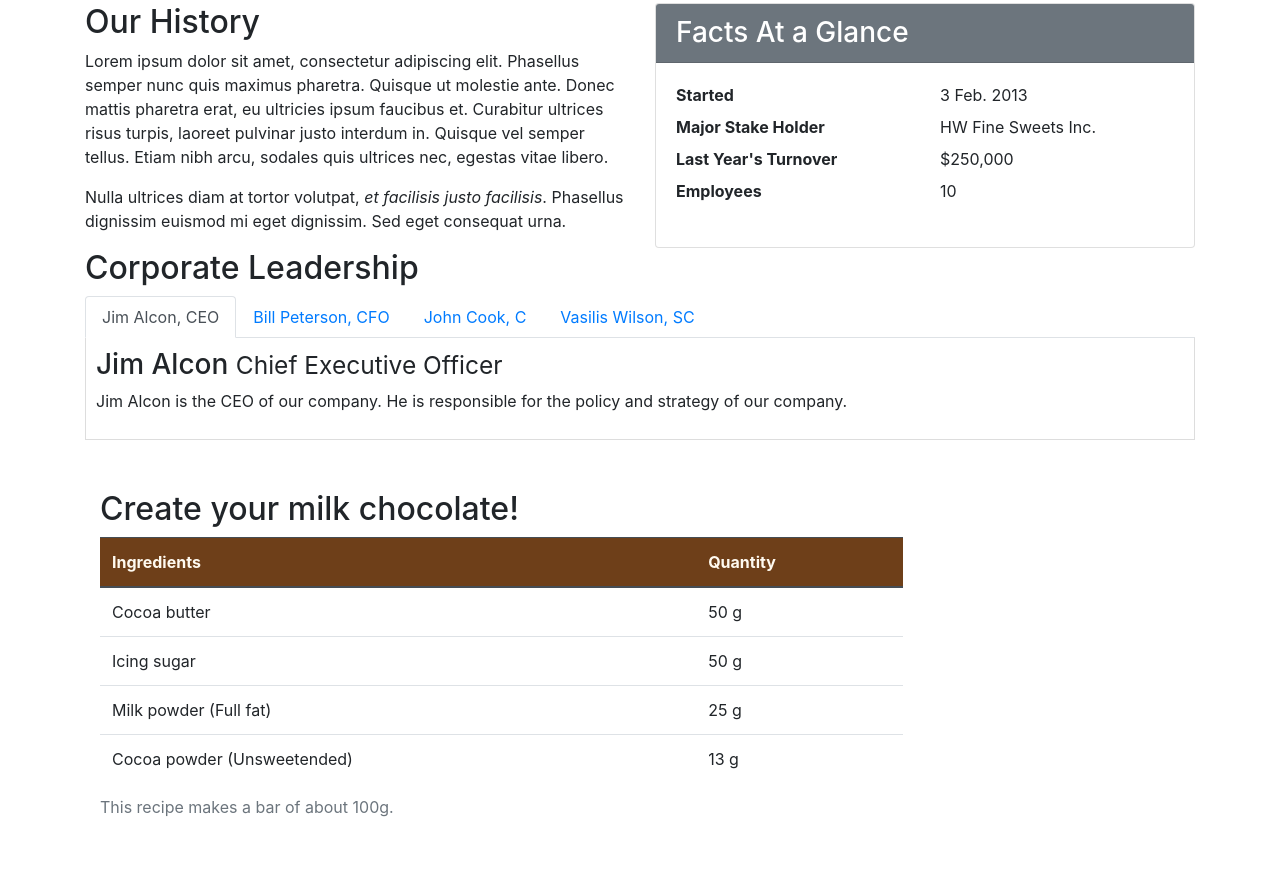
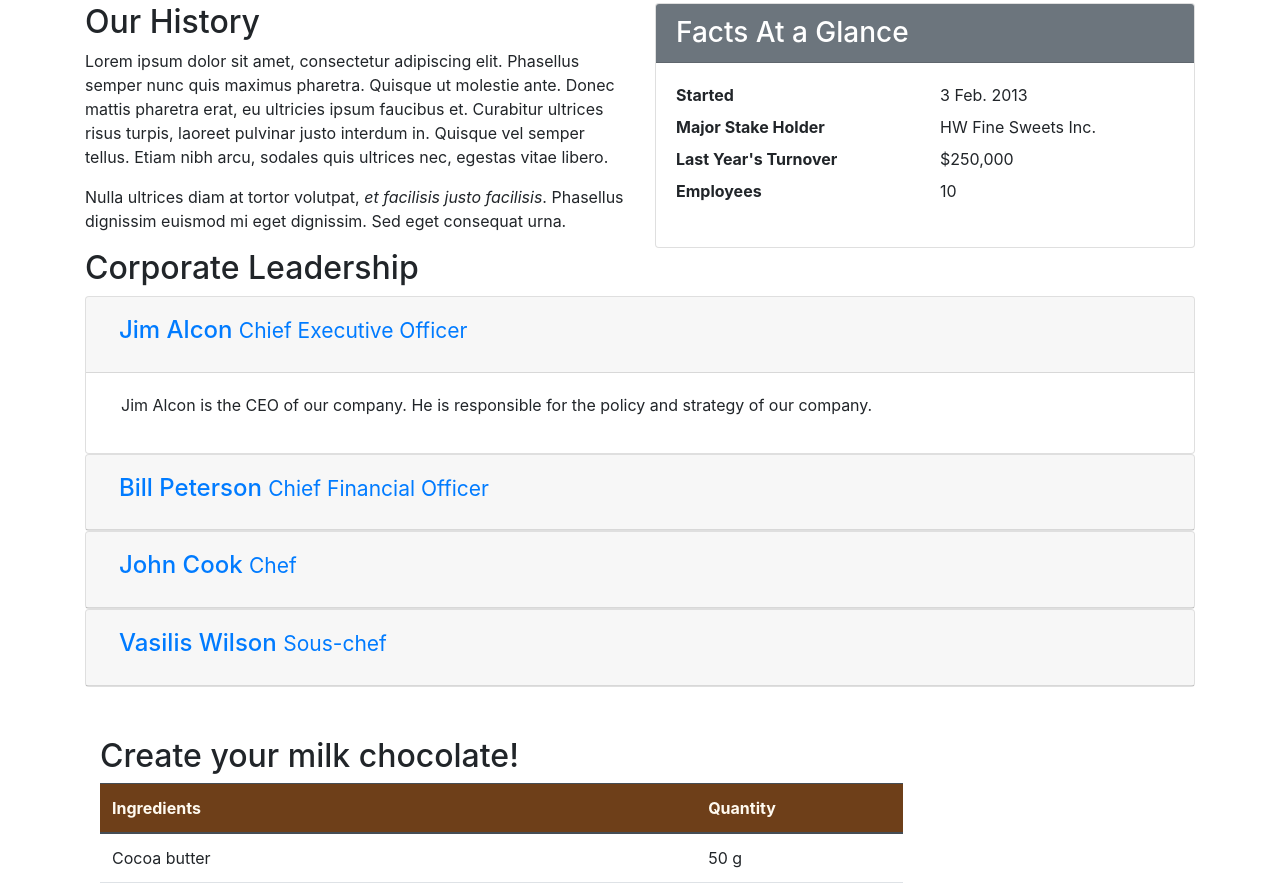
Before and after one commit to samadrezaei/leChocolat-1, a plain HTML site: page aboutus.html in a window 1280 px wide. Shown: the part 374-1261 px from the top of the page. Drawn offline with nearby package versions, Linux system fonts and the light colour scheme.

Commit message:
Accordion

```diff
--- a/aboutus.html
+++ b/aboutus.html
@@ -34,13 +34,11 @@
                 <ul class="navbar-nav">
                     <li class="nav-item"><a class="nav-link" href="./index.html"><span class="fa fa-home fa-lg"></span>
                             Home</a></li>
-                    <li class="nav-item active"><a class="nav-link" href="./aboutus.html"><span
-                                class="fa fa-info fa-lg"></span>
+                    <li class="nav-item active"><a class="nav-link" href="./aboutus.html"><span class="fa fa-info fa-lg"></span>
                             About</a></li>
                     <li class="nav-item"><a class="nav-link" href="#"><span class="fa fa-list fa-lg"></span> Menu</a>
                     </li>
-                    <li class="nav-item"><a class="nav-link" href="./contactus.html"><span
-                                class="fa fa-address-card fa-lg"></span>
+                    <li class="nav-item"><a class="nav-link" href="./contactus.html"><span class="fa fa-address-card fa-lg"></span>
                             Contact</a></li>
                 </ul>
             </div>
@@ -109,7 +107,7 @@
             <div class="col-12">
                 <h2>Corporate Leadership</h2>
 
-                <ul class="nav nav-tabs">
+                <!--  <ul class="nav nav-tabs">
                     <li class="nav-item">
                         <a class="nav-link active" href="#tab1" role="tab" data-toggle="tab"> Jim Alcon, CEO</a>
                     </li>
@@ -123,39 +121,65 @@
                         <a class="nav-link" href="#tab4" role="tab" data-toggle="tab"> Vasilis Wilson, SC</a>
                     </li>
                 </ul>
+            -->
 
-                <div class="tab-content">
-                    <div role="tabpanel" class="tab-pane fade show active" id="tab1">
-                        <h3>Jim Alcon <small>Chief Executive Officer </small></h3>
-                        <p class="d-none d-sm-block">Jim Alcon is the CEO of our company. He is responsible for the
-                            policy and
-                            strategy of our company.
-                        </p>
+                <div id="accordion">
+                    <div class="card">
+                        <div class="card-header" id="headingOne">
+                            <button class="btn btn-link" data-toggle="collapse" data-target="#collapseOne"
+                                aria-expanded="true" aria-controls="collapseOne">
+                                <h4>Jim Alcon <small>Chief Executive Officer </small></h4>
+                            </button>
+                        </div>
+                        <div id="collapseOne" class="collapse show" aria-labelledby="headingOne" data-parent="#accordion">
+                            <div class="card-body">
+                                <p class="col d-none d-sm-block">Jim Alcon is the CEO of our company. He is responsible
+                                    for the policy and strategy of our company. </p>
+                            </div>
+                        </div>
                     </div>
-                    <div role="tabpanel" class="tab-pane fade show" id="tab2">
-                        <h3>Bill Peterson <small>Chief Financial Officer </small></h3>
-                        <p class="d-none d-sm-block">Bill Peterson is the CFO of our company. He is responsible for all
-                            the
-                            financial decisions of our
-                            company. </p>
+                    <div class="card">
+                        <div class="card-header" id="headingTwo">
+                            <button class="btn btn-link collapsed" data-toggle="collapse" data-target="#collapseTwo"
+                                aria-expanded="false" aria-controls="collapseTwo">
+                                <h4>Bill Peterson <small>Chief Financial Officer </small></h4>
+                            </button>
+                        </div>
+                        <div id="collapseTwo" class="collapse" aria-labelledby="headingTwo" data-parent="#accordion">
+                            <div class="card-body">
+                                <p class="col d-none d-sm-block">Bill Peterson is the CFO of our company. He is
+                                    responsible for all the financial decisions of our company. </p>
+                            </div>
+                        </div>
                     </div>
-                    <div role="tabpanel" class="tab-pane fade show" id="tab3">
-                        <h3>John Cook <small>Chef</small></h3>
-                        <p class="d-none d-sm-block">Our Chef, John Cook has specialized in the production of chocolates
-                            and he
-                            has created the receipts
-                            for our chocolates. </p>
+                    <div class="card">
+                        <div class="card-header" id="headingThree">
+                            <button class="btn btn-link collapsed" data-toggle="collapse" data-target="#collapseThree"
+                                aria-expanded="false" aria-controls="collapseThree">
+                                <h4>John Cook <small>Chef</small></h4>
+                            </button>
+                        </div>
+                        <div id="collapseThree" class="collapse" aria-labelledby="headingThree" data-parent="#accordion">
+                            <div class="card-body">
+                                <p class="col d-none d-sm-block">Our Chef, John Cook has specialized in the production
+                                    of chocolates and he has created the receipts for our chocolates. </p>
+                            </div>
+                        </div>
                     </div>
-                    <div role="tabpanel" class="tab-pane fade show" id="tab4">
-                        <h3>Vasilis Wilson <small>Sous-chef </small></h3>
-                        <p class="d-none d-sm-block">Vasilis Wilson is well informed of all the current trends in pastry
-                            and
-                            contributes his innovative
-                            ideas in our products. </p>
+                    <div class="card">
+                        <div class="card-header" id="headingFour">
+                            <button class="btn btn-link collapsed" data-toggle="collapse" data-target="#collapseFour"
+                                aria-expanded="false" aria-controls="collapseFour">
+                                <h4>Vasilis Wilson <small>Sous-chef </small></h4>
+                            </button>
+                        </div>
+                        <div id="collapseFour" class="collapse" aria-labelledby="headingFour" data-parent="#accordion">
+                            <div class="card-body">
+                                <p class="col d-none d-sm-block">Vasilis Wilson is well informed of all the current
+                                    trends in pastry and contributes his innovative ideas in our products. </p>
+                            </div>
+                        </div>
                     </div>
-
-
-
                 </div>
 
             </div>
```
